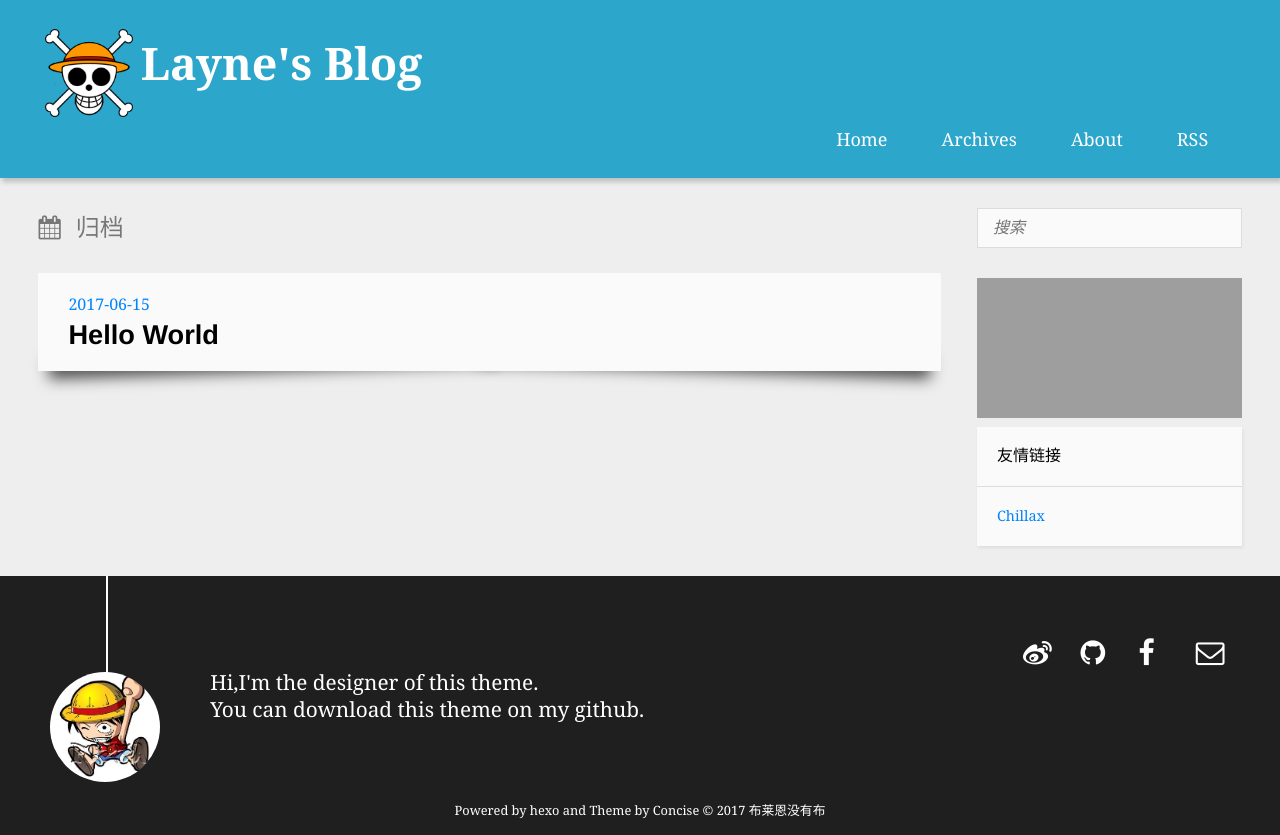
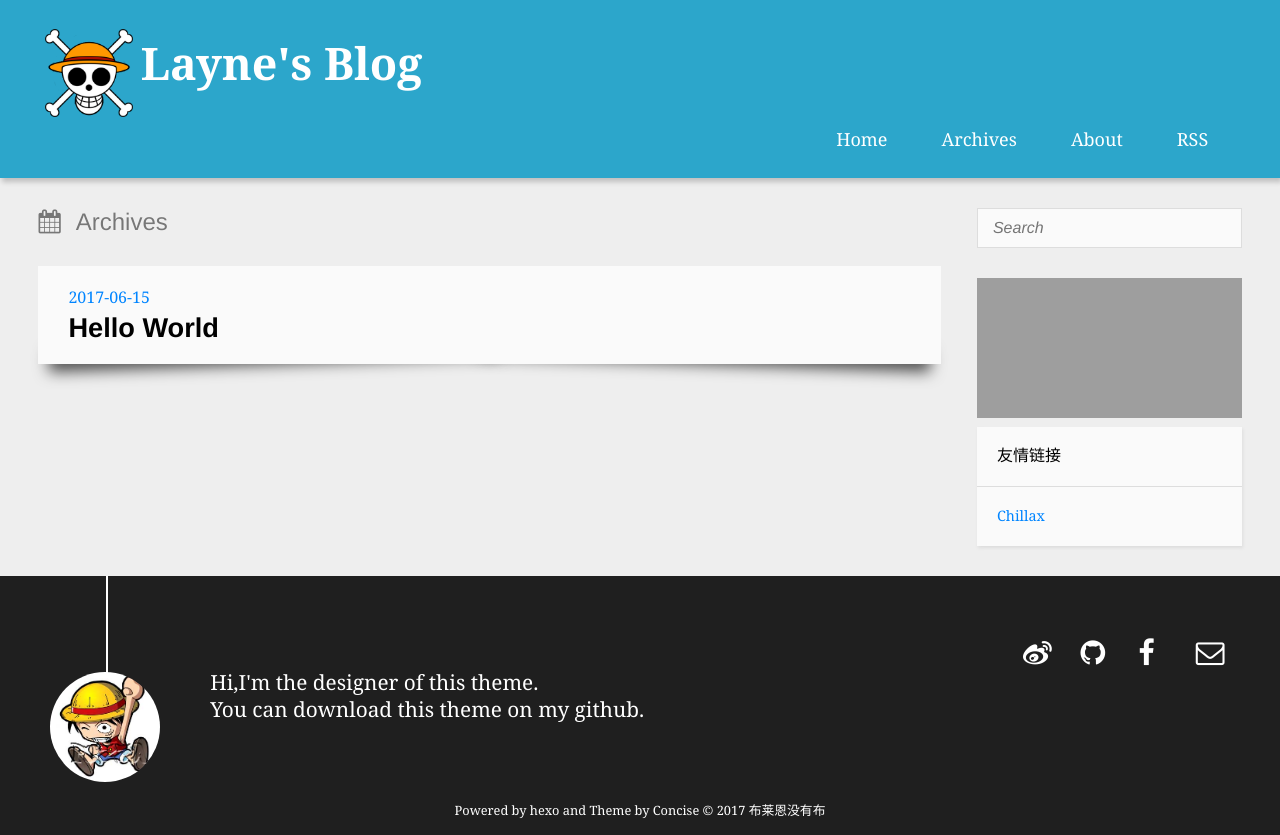
Before and after one commit to mrsun1991/mrsun1991.github.io, a plain HTML site: page archives/index.html in a window 1280 px wide. Drawn offline with nearby package versions, Linux system fonts and the light colour scheme; some packages are replaced by stand-ins of ours; no server answers; grey boxes are pictures that could not be loaded; a web font is replaced by a local one.

Commit message:
Site updated: 2017-06-15 19:29:51

```diff
--- a/archives/index.html
+++ b/archives/index.html
@@ -15,7 +15,7 @@
 	})();
 	</script>
 
-  <title>归档 | Layne&#39;s Blog</title>
+  <title>Archives | Layne&#39;s Blog</title>
   <meta name="author" content="布莱恩没有布">
 
 
@@ -63,7 +63,7 @@
 </header>
   <div id="content" class="inner">
     <div id="main-col" class="alignleft"><div id="wrapper">
-<h2 class="archive-title">归档</h2>
+<h2 class="archive-title">Archives</h2>
 
 <div class="archive">
 
@@ -83,7 +83,7 @@
     <aside id="sidebar" class="alignright">
   <div class="search">
   <form action="//google.com/search" method="get" accept-charset="utf-8">
-    <input type="search" name="q" results="0" placeholder="搜索">
+    <input type="search" name="q" results="0" placeholder="Search">
     <input type="hidden" name="q" value="site:yoursite.com">
   </form>
 </div>
```
Also changed, not shown: 2017/06/15/hello-world/index.html (+2 -2 lines), archives/2017/06/index.html (+2 -2 lines), archives/2017/index.html (+2 -2 lines), index.html (+1 -1 lines).
